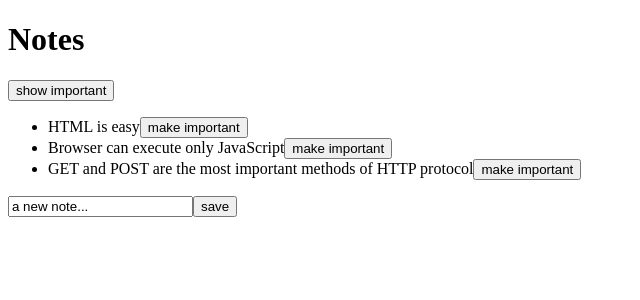
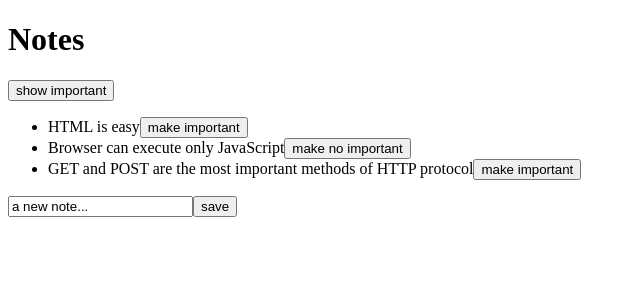
Before and after one commit to crlsrgz/fso, a React (Vite) app in the folder part2/notes/: page / in a window 1280 px wide. Shown: the top 300 px of the page, without its empty margins (0-640 px from the left). Built offline with nearby package versions, Linux system fonts and the light colour scheme; data requests are answered from the project's data file.

Commit message:
Part 2d: Notes - catch in case of missing entry

```diff
--- a/part2/notes/db.json
+++ b/part2/notes/db.json
@@ -8,7 +8,7 @@
     {
       "id": "2",
       "content": "Browser can execute only JavaScript",
-      "important": false
+      "important": true
     },
     {
       "id": "3",
--- a/part2/notes/src/App.jsx
+++ b/part2/notes/src/App.jsx
@@ -19,12 +19,19 @@ const App = (props) => {
     const note = notes.find((n) => n.id === id);
     const changeNote = { ...note, important: !note.important };
 
-    noteService.update(id, changeNote).then((returnedNote) => {
+    noteService
+      .update(id, changeNote)
+      .then((returnedNote) => {
         setNotes(
           notes.map((note) => {
             return note.id === id ? returnedNote : note;
           })
         );
+      })
+      .catch((error) => {
+        alert(`the note ${note.content} was already deleted from server`);
+        // Remove Note in case of erros
+        setNotes(notes.filter((n) => n.id !== id));
       });
   };
 
```
Lines whose indentation alone changed are shown as unchanged.
